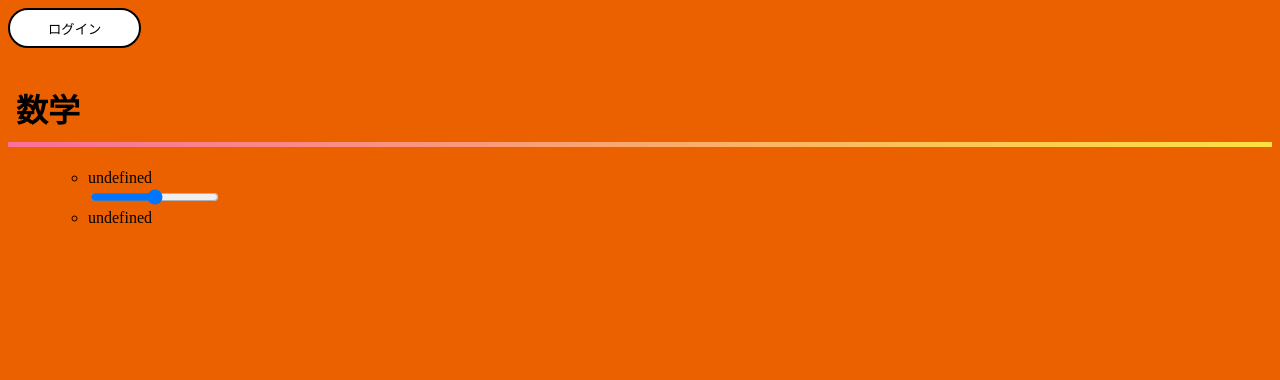
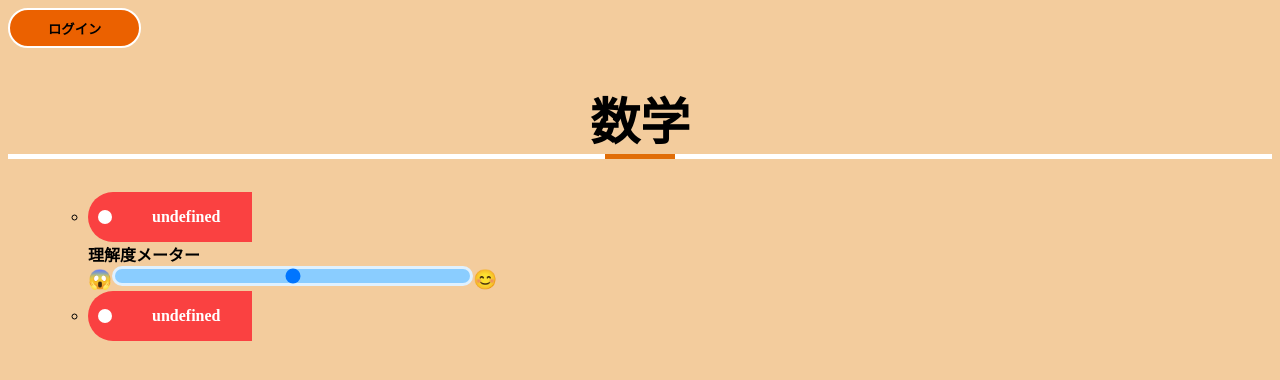
Before and after one commit to giiku10/web-hosting, a plain HTML site: page public/index.html in a window 1280 px wide. Drawn offline with nearby package versions, Linux system fonts and the light colour scheme; some packages are replaced by stand-ins of ours; no server answers.

Commit message:
cssでのページのある程度の完成

```diff
--- a/public/src/css/index.css
+++ b/public/src/css/index.css
@@ -8,9 +8,10 @@
 
 /* ログインボタン */
 .loginbtn {
-    border: 2px solid #000;
+  font-weight: bold;
+    border: 2px solid #fff;
     border-radius: 100vh;
-    background: #fff;
+    background: #eb6100;
     width: 10em;
     height: 3em;
   }
@@ -22,22 +23,93 @@
 
   /* webぺージの背景 */
   body{
-    background-color:#eb6100
+    background-color:rgb(243, 204, 157);
   }
 
-  .main_daimei {
+  /* 教科名の部分 */
+  .main_daimei{
     position: relative;
-    padding: 1rem .5rem;
+    font-size: 50px;
+    text-align: center;
+    border-bottom: 5px solid #fff;
+    font-family: Arial, Helvetica, sans-serif;
   }
 
-  .main_daimei:after {
+  .main_daimei::after {
+    content: '';
     position: absolute;
-    bottom: 0;
-    left: 0;
-    width: 100%;
+    bottom: -5px;
+    left: 50%;
+    transform: translateX(-50%);
+    width: 70px;
     height: 5px;
+    background-color: #e16d07;
+  }
+
+
+  .meta{
+    appearance: none;
+    cursor: pointer;
+    outline: none;
+    height: 14px;
+    width: 30%;
+    background: #8acdff;
+    border-radius: 10px;
+    border: solid 3px #dff1ff;
+    margin: auto;
+  }
+
+  /* つまみの部分できていない。上手く反映されない */
+  .mata::-moz-range-thumb {
+    background: #53aeff;
+    width: 24px;
+    height: 24px;
+    border-radius: 50%;
+    box-shadow: 0px 3px 6px 0px rgba(0, 0, 0, 0.15);
+    border: none;
+  }
+
+  .mata::-webkit-slider-thumb{
+    appearance: none;
+    background: #53aeff;
+    width: 24px;
+    height: 24px;
+    border-radius: 50%;
+    box-shadow: 0px 3px 6px 0px rgba(0,0,0,0.15);
+  }
+
+  .meta::-ms-thumb{
+    appearance: none;
+    background: #53aeff;
+    width: 24px;
+    height: 24px;
+    border-radius: 50%;
+    box-shadow: 0px 3px 6px 0px rgba(0,0,0,0.15);
+  }
+
+  /* 問題のところ */
+  .question1 {
+    font-weight: bold;
+    position: relative;
+    display: inline-block;
+    padding: 1rem 2rem 1rem 4rem;
+    color: #fff;
+    border-radius: 100vh 0 0 100vh;
+    background: #fa4141;
+
+  }
+
+  .question1:before {
+    position: absolute;
+    top: calc(50% - 7px);
+    left: 10px;
+    width: 14px;
+    height: 14px;
     content: '';
-    background-image: -webkit-gradient(linear, left top, right top, from(#fa709a), to(#fee140));
-    background-image: -webkit-linear-gradient(left, #fa709a 0%, #fee140 100%);
-    background-image: linear-gradient(to right, #fa709a 0%, #fee140 100%);
+    border-radius: 50%;
+    background: #fff;
   }
+
+  .understand{
+    font-weight: bold;
+  }
--- a/public/src/js/view.js
+++ b/public/src/js/view.js
@@ -17,12 +17,12 @@ function writeQuestion(data, id){
   $(id).append("<ul id='questions-" + data.id + "'></ul>");
   var childId = "#questions-" + data.id;
   if(shownStatus[data.id] == null){
-    $(childId).append("<li><span id='question-span-" + data.id + "' onclick='changeShownStatus(\"" + data.id + "\")'>" + data.name + "</span><ul id='question-ul-" + data.id + "' style='display:none'></ul><div id='question-div-" + data.id + "'></div></li>");
+    $(childId).append("<li><span class='question1' id='question-span-" + data.id + "' onclick='changeShownStatus(\"" + data.id + "\")'>" + data.name + "</span><ul id='question-ul-" + data.id + "' style='display:none'></ul><div id='question-div-" + data.id + "'></div></li>");
     shownStatus[data.id] = false;
   } else if(shownStatus[data.id]){
-    $(childId).append("<li><span id='question-span-" + data.id + "' onclick='changeShownStatus(\"" + data.id + "\")'>" + data.name + "</span><ul id='question-ul-" + data.id + "' style='display:block'></ul><div id='question-div-" + data.id + "'></div></li>");
+    $(childId).append("<li><span class='question1' id='question-span-" + data.id + "' onclick='changeShownStatus(\"" + data.id + "\")'>" + data.name + "</span><ul id='question-ul-" + data.id + "' style='display:block'></ul><div id='question-div-" + data.id + "'></div></li>");
   } else{
-    $(childId).append("<li><span id='question-span-" + data.id + "' onclick='changeShownStatus(\"" + data.id + "\")'>" + data.name + "</span><ul id='question-ul-" + data.id + "' style='display:none'></ul><div id='question-div-" + data.id + "'></div></li>");
+    $(childId).append("<li><span class='question1' id='question-span-" + data.id + "' onclick='changeShownStatus(\"" + data.id + "\")'>" + data.name + "</span><ul id='question-ul-" + data.id + "' style='display:none'></ul><div id='question-div-" + data.id + "'></div></li>");
   }
   if(data.children){
     childId = "#question-ul-" + data.id;
@@ -34,7 +34,7 @@ function writeQuestion(data, id){
     }
   } else{
     childId = "#question-div-" + data.id;
-    $(childId).html("<input type='range' id='question-input-" + data.id + "' onchange='sendData(\"" + data.id + "\")'>");
+    $(childId).html("<div class='understand'>理解度メーター </div><big>😱</big></h1><input class='meta' type='range' id='question-input-" + data.id + "' onchange='sendData(\"" + data.id + "\")'><big>😊</big>");
   }
 }
 
```
